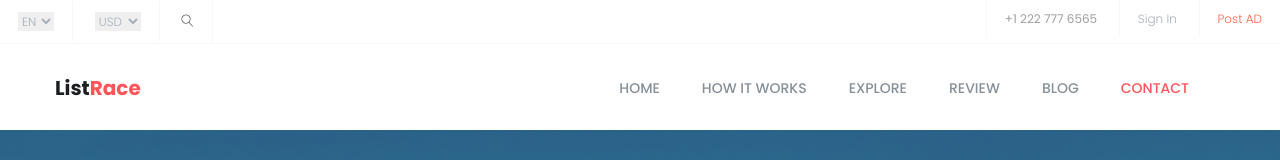
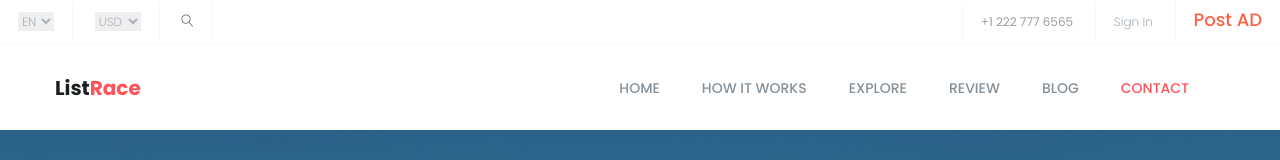
Before and after one commit to vadscloud/classi1, a plain HTML site: page index.html in a window 1280 px wide. Shown: the top 160 px of the page. Drawn offline with nearby package versions, Linux system fonts and the light colour scheme.

Commit message:
Update index.html

```diff
--- a/index.html
+++ b/index.html
@@ -96,7 +96,7 @@
 								<a href="#">sign in</a>
 							</li>
 							<li class="header-top-contact">
-								<a style="color:Tomato;" href="#">Post AD</a>
+								<h1 style="color:Tomato;" href="#">Post AD</h1>
 							</li>
 						</ul>
 					</div>
```
